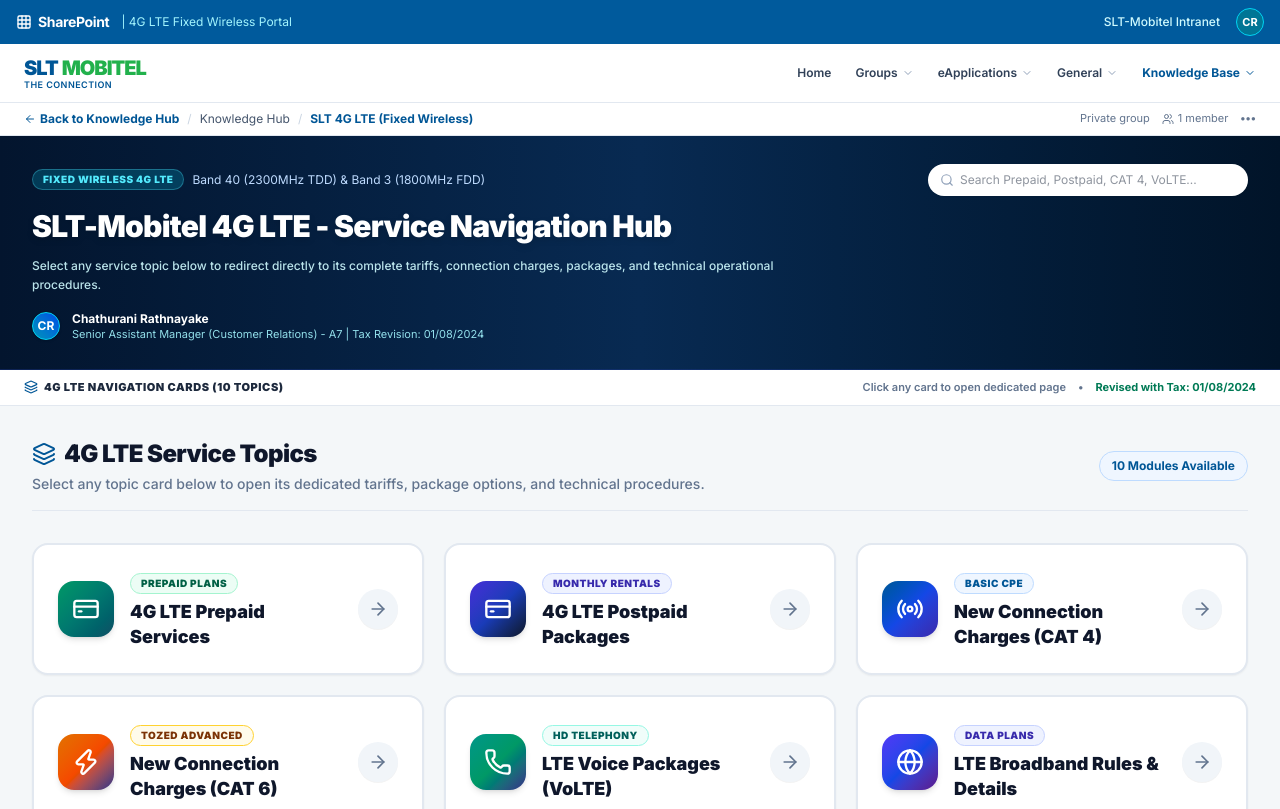
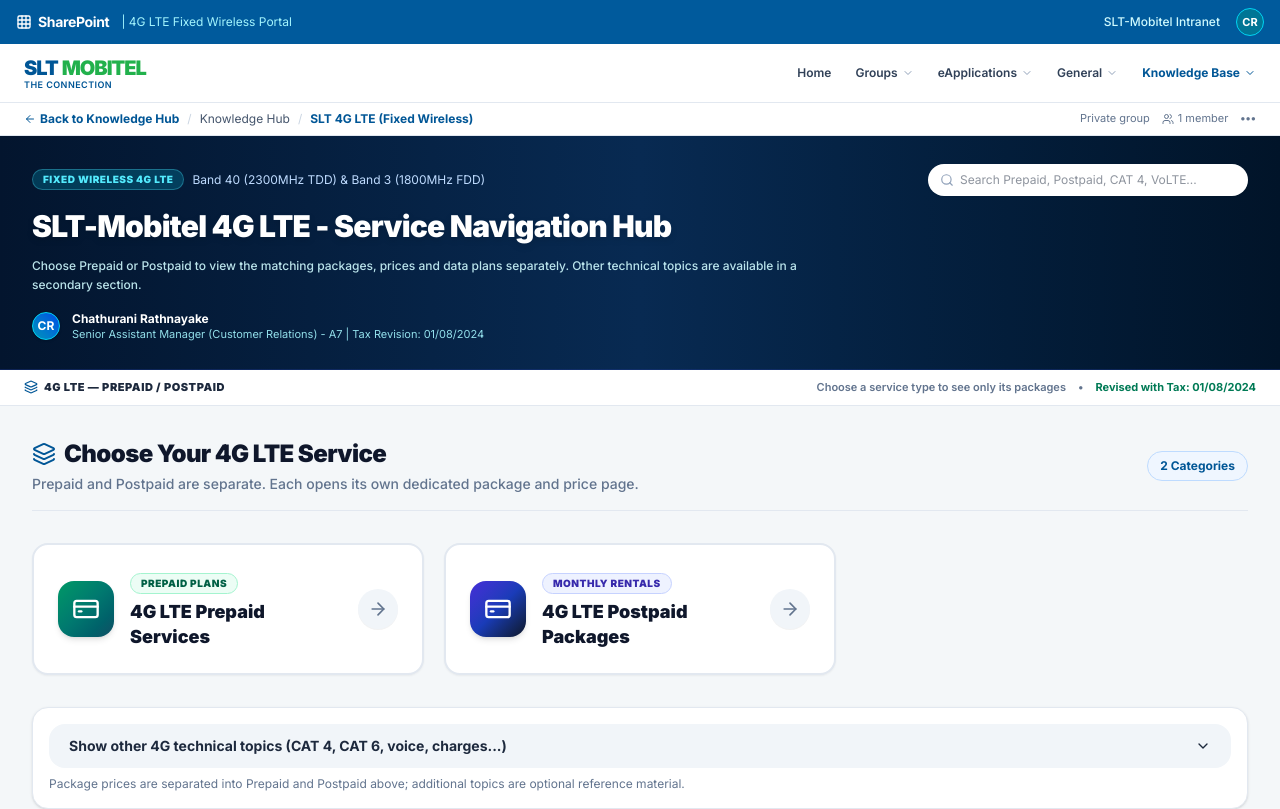
Before and after one commit to kudagama/smart-knowledge-hub, a Next.js app: page /knowledge-hub/4g-lte in a window 1280 px wide. Shown: the top 809 px of the page. Built offline with nearby package versions, Linux system fonts and the light colour scheme.

Commit message:
ui: show prepaid and postpaid as the only primary 4G categories

```diff
--- a/src/app/knowledge-hub/4g-lte/page.tsx
+++ b/src/app/knowledge-hub/4g-lte/page.tsx
@@ -138,7 +138,10 @@ export default function LteServicesHubPage() {
   const router = useRouter();
   const [searchQuery, setSearchQuery] = useState('');
 
-  const filteredCards = LTE_MAIN_CARDS.filter((card) => {
+  const primaryCards = LTE_MAIN_CARDS.filter(card => card.id === 'prepaid' || card.id === 'postpaid');
+  const utilityCards = LTE_MAIN_CARDS.filter(card => card.id !== 'prepaid' && card.id !== 'postpaid');
+  const [showOtherTopics, setShowOtherTopics] = useState(false);
+  const filteredCards = (showOtherTopics ? LTE_MAIN_CARDS : primaryCards).filter((card) => {
     if (!searchQuery) return true;
     const q = searchQuery.toLowerCase();
     return card.title.toLowerCase().includes(q) || card.badge.toLowerCase().includes(q);
@@ -244,7 +247,7 @@ export default function LteServicesHubPage() {
             SLT-Mobitel 4G LTE - Service Navigation Hub
           </h1>
           <p className="text-xs text-cyan-100/90 max-w-3xl font-medium leading-relaxed">
-            Select any service topic below to redirect directly to its complete tariffs, connection charges, packages, and technical operational procedures.
+            Choose Prepaid or Postpaid to view the matching packages, prices and data plans separately. Other technical topics are available in a secondary section.
           </p>
 
           {/* Publisher Metadata */}
@@ -266,12 +269,12 @@ export default function LteServicesHubPage() {
           <div className="flex items-center gap-2">
             <span className="font-black text-slate-800 uppercase tracking-wider text-[11px] flex items-center gap-1.5">
               <Layers className="w-3.5 h-3.5 text-[#005696]" />
-              <span>4G LTE Navigation Cards ({filteredCards.length} Topics)</span>
+              <span>4G LTE — Prepaid / Postpaid</span>
             </span>
           </div>
 
           <div className="flex items-center gap-3 text-slate-500 font-semibold text-[11px]">
-            <span>Click any card to open dedicated page</span>
+            <span>Choose a service type to see only its packages</span>
             <span>•</span>
             <span className="text-emerald-700 font-bold">Revised with Tax: 01/08/2024</span>
           </div>
@@ -287,15 +290,15 @@ export default function LteServicesHubPage() {
             <div>
               <h2 className="text-xl md:text-2xl font-black text-slate-900 tracking-tight flex items-center gap-2">
                 <Layers className="w-6 h-6 text-[#005696]" />
-                <span>4G LTE Service Topics</span>
+                <span>Choose Your 4G LTE Service</span>
               </h2>
               <p className="text-xs md:text-sm text-slate-500 font-medium mt-1">
-                Select any topic card below to open its dedicated tariffs, package options, and technical procedures.
+                Prepaid and Postpaid are separate. Each opens its own dedicated package and price page.
               </p>
             </div>
 
             <span className="text-xs font-bold text-[#005696] bg-blue-50 px-3 py-1.5 rounded-xl border border-blue-200 w-fit">
-              {filteredCards.length} Modules Available
+              {showOtherTopics ? filteredCards.length : 2} Categories
             </span>
           </div>
 
@@ -334,6 +337,15 @@ export default function LteServicesHubPage() {
                 </motion.div>
               );
             })}
+          </div>
+
+          <div className="rounded-2xl border border-slate-200 bg-white p-4 shadow-sm">
+            <button type="button" onClick={() => setShowOtherTopics(!showOtherTopics)}
+              className="flex w-full items-center justify-between rounded-xl bg-slate-100 px-5 py-3 text-sm font-bold text-slate-800 hover:bg-slate-200">
+              <span>{showOtherTopics ? 'Hide additional technical topics' : 'Show other 4G technical topics (CAT 4, CAT 6, voice, charges...)'}</span>
+              <ChevronDown className={`h-4 w-4 transition-transform ${showOtherTopics ? 'rotate-180' : ''}`} />
+            </button>
+            <p className="mt-2 text-xs text-slate-500">Package prices are separated into Prepaid and Postpaid above; additional topics are optional reference material.</p>
           </div>
 
           {/* Reference Footer Strip: Speeds, Taxes, and Frontline Summary */}
```
